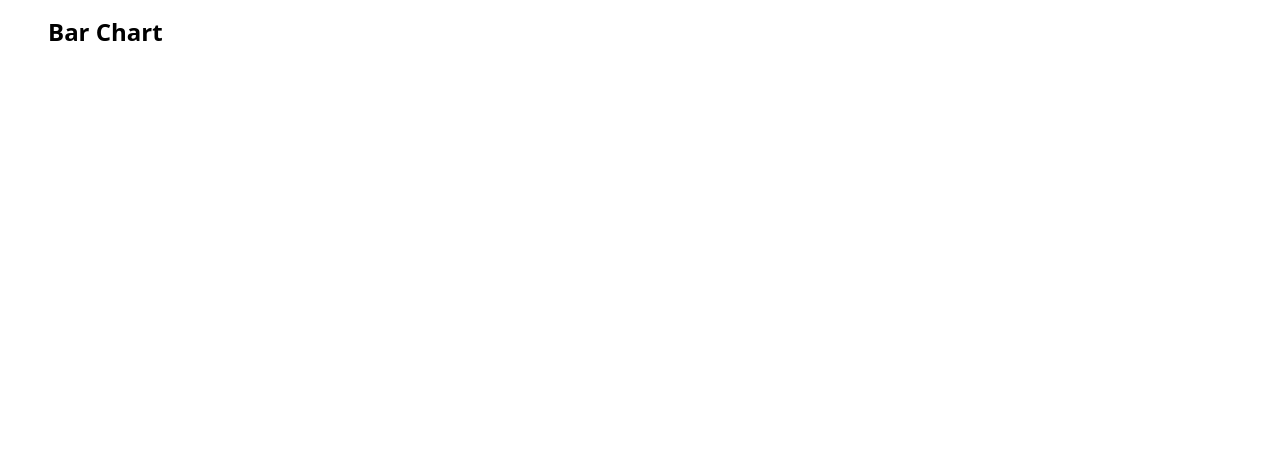
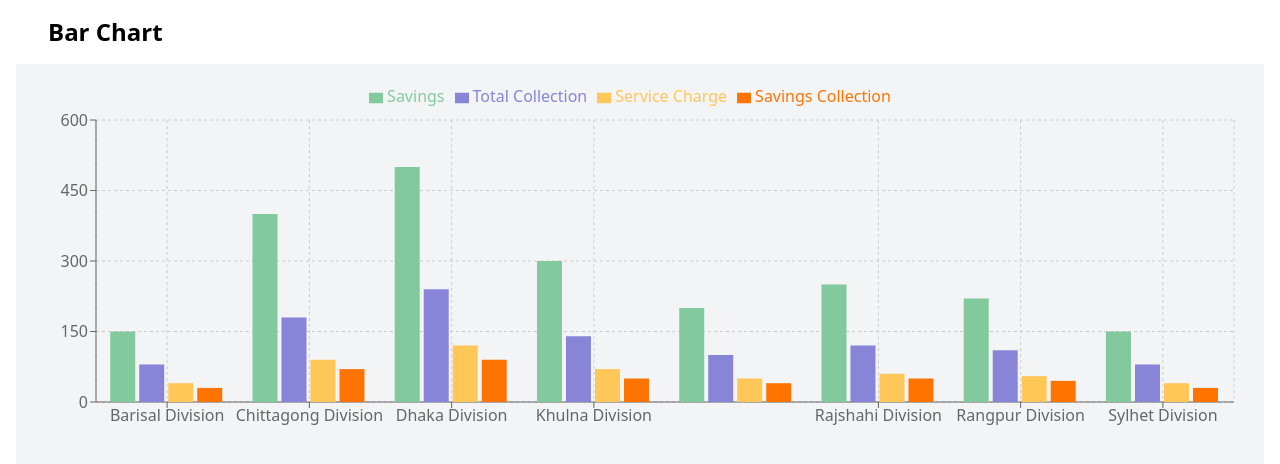
Before and after one commit to jubayer8221/zone_region_monitoring, a Next.js app: page /chartview/1 in a window 1280 px wide. Shown: the top 464 px of the page. Built offline with nearby package versions, Linux system fonts and the light colour scheme.

Commit message:
chart for multi data and single data both done

```diff
--- a/src/app/chartview/[id]/page.jsx
+++ b/src/app/chartview/[id]/page.jsx
@@ -1,6 +1,6 @@
 "use client";
 
-import React, { Children, useEffect, useState } from "react";
+import React, { useEffect, useState } from "react";
 import {
   BarChart,
   Bar,
@@ -11,23 +11,20 @@ import {
   Legend,
   ResponsiveContainer,
 } from "recharts";
+import { useParams } from "next/navigation";
+import data from "../../../data/data";
 
-import data from "../../../data/data";
-import { useParams } from "next/navigation";
+const Page = () => {
+  const params = useParams();
+  const { id } = params;
+  const [chartData, setChartData] = useState(null);
+  const [loading, setLoading] = useState(true);
 
-const page = () => {
-  const prams = useParams();
-  const id = prams.id;
-  const [ChartData, setChartData] = useState("");
-
-  //   console.log("idddd====", prams.id);
-  //   console.log("kdfjlkdflkd===", ChartData);
-
+  // Recursive function to find item by ID
   const findItemById = (items, id) => {
-    // console.log("all data",items)
     for (let item of items) {
       if (item.id === id) return item;
-      else if (item.children) {
+      if (item.children && Array.isArray(item.children)) {
         const found = findItemById(item.children, id);
         if (found) return found;
       }
@@ -36,75 +33,97 @@ const page = () => {
   };
 
   useEffect(() => {
-    // const item = data.find((item) => item.id === id);
     if (id) {
+      setLoading(true);
       const item = findItemById(data, id);
-
-      // console.log("hell", item);
+      console.log("Found item:", item); // Debug: Log the found item
       if (item) {
         setChartData(item);
+      } else {
+        setChartData(null);
       }
+      setLoading(false);
     }
   }, [id]);
 
-  const processedData = data.map((ChartData) => ({
-    // item: items.id,
-    item: ChartData.id,
-    item: ChartData.id,
-    name: ChartData.name,
-    borr: ChartData.borr,
-    savings: ChartData.savings,
-    savingratio: ChartData.savingsRatio,
-    outstanding: ChartData.os,
-    avgos: ChartData.avgos,
-    otr: ChartData.ort,
-    totalcollection: ChartData.totalcollection,
-    serviceCharge: ChartData.serviceCharge,
-    savingscollection: ChartData.savingscollection,
-    savingsrtn: ChartData.savingsrtn,
-    srratio: ChartData.srratio,
-    disbursement: ChartData.disbursement,
-    cashandbank: ChartData.cashandbank,
-    overdue: ChartData.overdue,
-  }));
+  // Process data with explicit type checking
+
+  const processedData = chartData?.children?.length
+    ? chartData.children.map((item) => ({
+        id: item.id,
+        name: item.name,
+        savings: Number(item.savings) || 0,
+        totalcollection: Number(item.totalcollection) || 0,
+        serviceCharge: Number(item.serviceCharge) || 0,
+        savingscollection: Number(item.savingscollection) || 0,
+      }))
+    : chartData
+    ? [
+        {
+          id: chartData.id,
+          name: chartData.name,
+          savings: Number(chartData.savings) || 0,
+          totalcollection: Number(chartData.totalcollection) || 0,
+          serviceCharge: Number(chartData.serviceCharge) || 0,
+          savingscollection: Number(chartData.savingscollection) || 0,
+        },
+      ]
+    : [];
+
+  // const processedData = chartData
+  //   ? [
+  //       {
+  //         id: chartData.id,
+  //         name: chartData.name,
+  //         savings: Number(chartData.savings) || 0,
+  //         totalcollection: Number(chartData.totalcollection) || 0,
+  //         serviceCharge: Number(chartData.serviceCharge) || 0,
+  //         savingscollection: Number(chartData.savingscollection) || 0,
+  //       },
+  //     ]
+  //   : [];
+
+  console.log("Processed Data:", processedData); // Debug: Log processed data
 
   const valueColumns = [
-    // { id: "borr", name: "Borrowers", color: "#8884d8" },
     { id: "savings", name: "Savings", color: "#82ca9d" },
-    // { id: "outstanding", name: "Outstanding", color: "#ffc658" },
-    // { id: "avgos", name: "Average OS", color: "#ff7300" },
-    // { id: "otr", name: "OTR", color: "#ff0000" },
-    { id: "totalcollection", name: "Rotal Collection", color: "#8884d8" },
-    { id: "serviceCharge", name: "Service Charge", color: "#82ca9d" },
-    // { id: "savingscollection", name: "Savings Collection", color: "#ffc658" },
-    // { id: "savingsrtn", name: "savings RTN", color: "#ffc658" },
-    // { id: "srratio", name: "ST Ratio", color: "#ffc658" },
+    { id: "totalcollection", name: "Total Collection", color: "#8884d8" },
+    { id: "serviceCharge", name: "Service Charge", color: "#ffc658" },
+    { id: "savingscollection", name: "Savings Collection", color: "#ff7300" },
   ];
-  //   console.log(data);
-  //   console.log(processedData);
+
+  // Handle loading and error states
+  if (loading) {
+    return <div className="p-4 text-xl">Loading...</div>;
+  }
+
+  // if (!chartData || !chartData.children?.length) {
+  //   return <div className="p-4 text-xl">No data found for ID: {id}</div>;
+  // }
 
   return (
     <div className="p-4" style={{ width: "100%", height: "500px" }}>
       <h1 className="text-2xl font-bold mb-4 px-8">Bar Chart</h1>
-      <div className="bg-gray-100">
+      <div
+        className="bg-gray-100"
+        style={{ width: "100%", height: "100%", minHeight: "400px" }} // Ensure container has height
+      >
         <ResponsiveContainer width="100%" height="100%">
           <BarChart
             data={processedData}
             margin={{ top: 20, right: 30, left: 20, bottom: 60 }}
           >
             <CartesianGrid strokeDasharray="3 3" />
-            <XAxis dataKey="name" angle={0} textAnchor="center" height={70} />
+            <XAxis dataKey="name" angle={0} textAnchor="middle" height={70} />
             <YAxis />
             <Tooltip />
-            <Legend />
+            <Legend verticalAlign="top" height={36} />
             {valueColumns.map((column) => (
               <Bar
                 key={column.id}
                 dataKey={column.id}
                 name={column.name}
                 fill={column.color}
-                //   radius={[4, 4, 0, 0]}
-                stackId={data.level}
               />
             ))}
           </BarChart>
@@ -114,4 +133,4 @@ const page = () => {
   );
 };
 
-export default page;
+export default Page;
--- a/src/data/data.js
+++ b/src/data/data.js
@@ -1520,7 +1520,7 @@ const data = [
             isOpen: false,
           },
           {
-            id: "1.1.5",
+            id: "2.1.5",
             name: "Patuakhali District",
             borr: 4000,
             savings: 28,
@@ -1539,7 +1539,7 @@ const data = [
             isOpen: false,
           },
           {
-            id: "1.1.6",
+            id: "2.1.6",
             name: "Pirojpur District",
             borr: 3500,
             savings: 24,
@@ -1560,7 +1560,7 @@ const data = [
         ],
       },
       {
-        id: "1.2",
+        id: "2.2",
         name: "Chittagong Division",
         borr: 60000,
         savings: 400,
@@ -1579,7 +1579,7 @@ const data = [
         isOpen: false,
         children: [
           {
-            id: "1.2.1",
+            id: "2.2.1",
             name: "Bandarban District",
             borr: 4000,
             savings: 25,
@@ -1598,7 +1598,7 @@ const data = [
             isOpen: false,
           },
           {
-            id: "1.2.2",
+            id: "2.2.2",
             name: "Brahmanbaria District",
             borr: 7000,
             savings: 45,
@@ -1617,7 +1617,7 @@ const data = [
             isOpen: false,
           },
           {
-            id: "1.2.3",
+            id: "2.2.3",
             name: "Chandpur District",
             borr: 6000,
             savings: 40,
@@ -1636,7 +1636,7 @@ const data = [
             isOpen: false,
           },
           {
-            id: "1.2.4",
+            id: "2.2.4",
             name: "Chittagong District",
             borr: 12000,
             savings: 80,
@@ -1655,7 +1655,7 @@ const data = [
             isOpen: false,
           },
           {
-            id: "1.2.5",
+            id: "2.2.5",
             name: "Comilla District",
             borr: 8000,
             savings: 50,
@@ -1674,7 +1674,7 @@ const data = [
             isOpen: false,
           },
           {
-            id: "1.2.6",
+            id: "2.2.6",
             name: "Cox's Bazar District",
             borr: 5000,
             savings: 35,
@@ -1693,7 +1693,7 @@ const data = [
             isOpen: false,
           },
           {
-            id: "1.2.7",
+            id: "2.2.7",
             name: "Feni District",
             borr: 4500,
             savings: 30,
```
